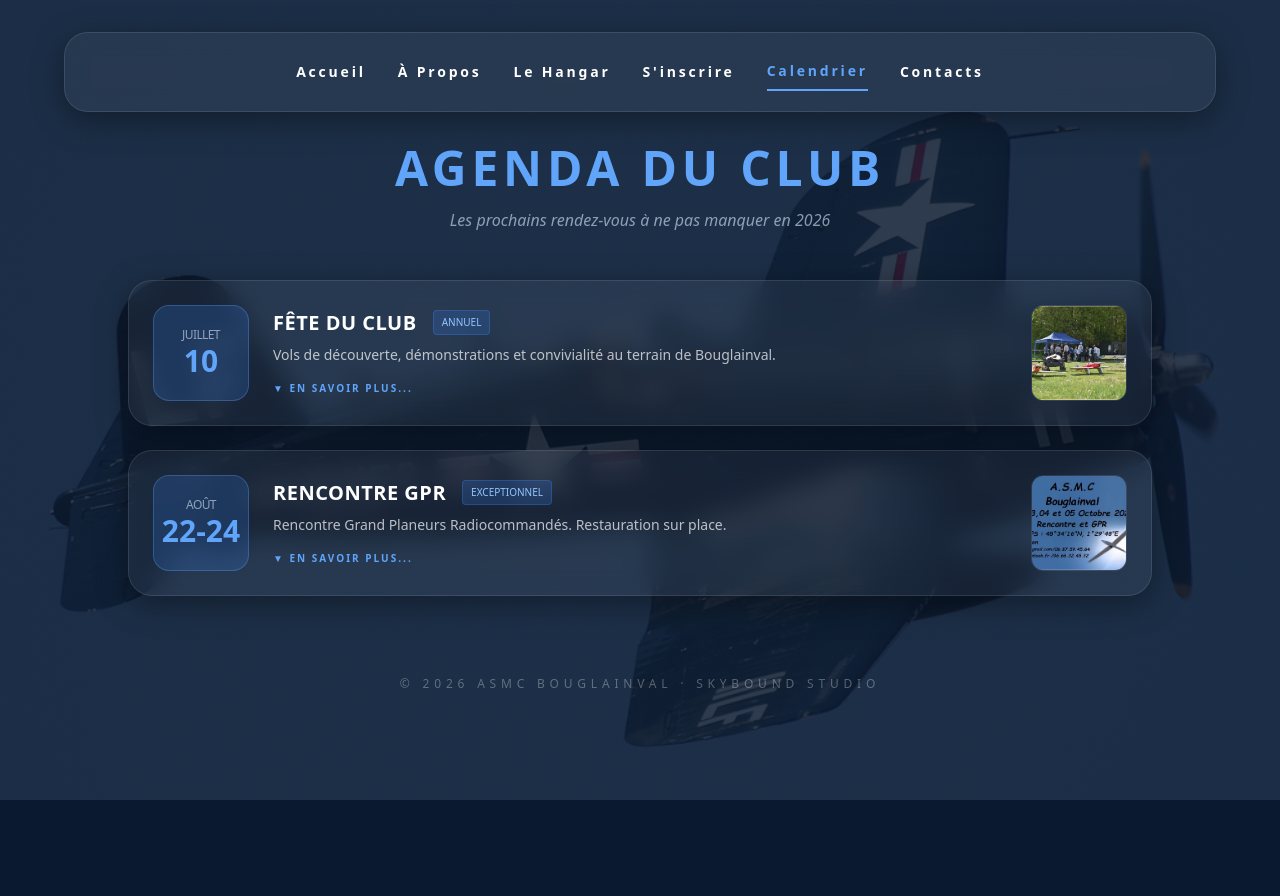
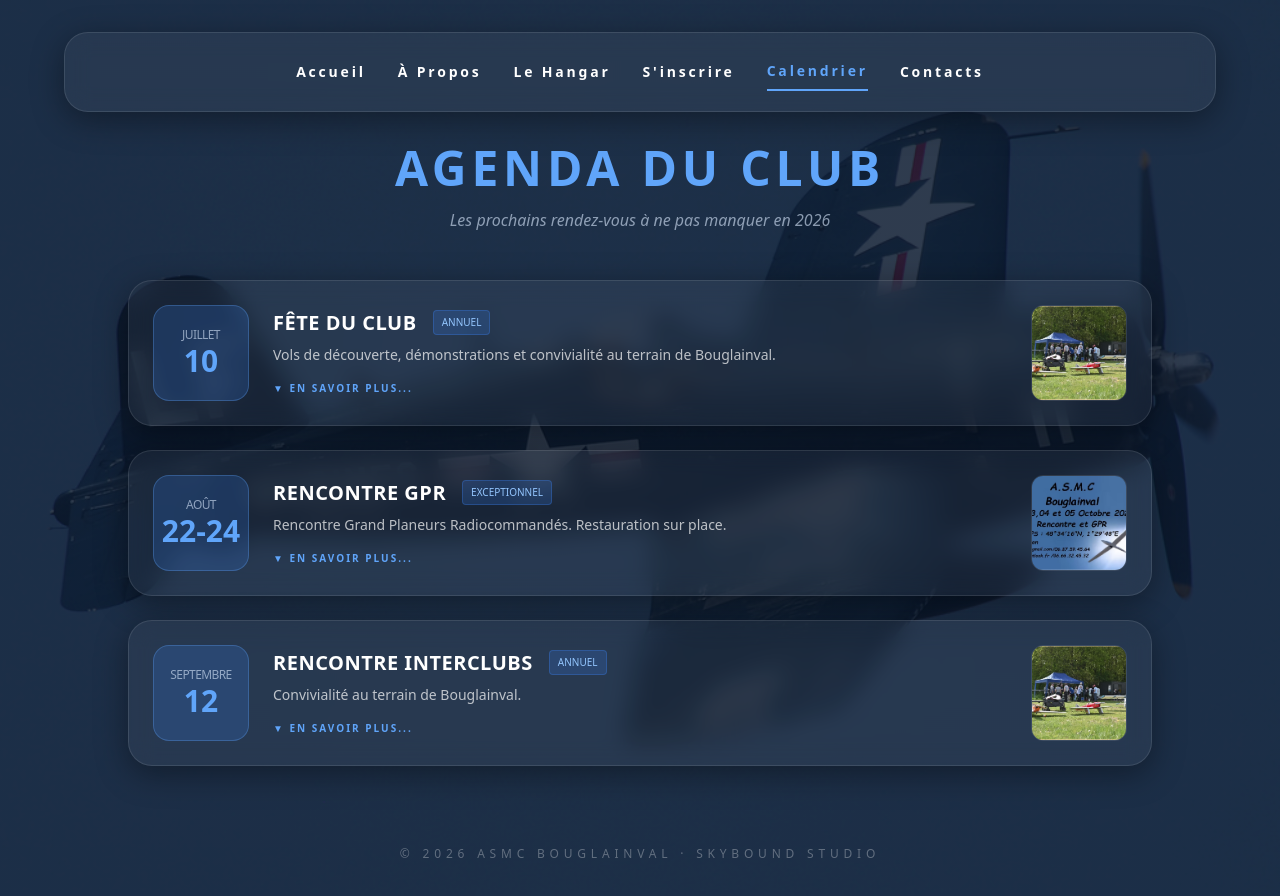
Before and after one commit to leschaeveemmanuel-rgb/asmc-site, a React (Vite) app: page / in a window 1280 px wide. Both pictures are taken after a click on the button "Calendrier". Shown: the top 896 px of the page. Before the commit the page ends 800 px from the top, so only its background shows below. Built offline with nearby package versions, Linux system fonts and the light colour scheme.

Commit message:
Add files via upload

```diff
--- a/src/App.jsx
+++ b/src/App.jsx
@@ -339,6 +339,52 @@ function App() {
                 )}
               </div>
 
+              {/* --- ÉVÉNEMENT 3 : Rencontre Interclubs --- */}
+              <div className="glass-card p-6 flex flex-col items-stretch gap-6 hover:border-blue-400/30 transition-colors">
+                <div className="flex flex-col md:flex-row items-center gap-6">
+                  <div className="flex-shrink-0 w-24 h-24 bg-blue-500/20 rounded-2xl border border-blue-400/30 flex flex-col items-center justify-center">
+                    <span className="text-xs uppercase tracking-tighter opacity-60 text-blue-100">Septembre</span>
+                    <span className="text-3xl font-black text-blue-400">12</span>
+                  </div>
+                  <div className="flex-grow text-center md:text-left space-y-2">
+                    <div className="flex flex-col md:flex-row md:items-center gap-2 md:gap-4">
+                      <h3 className="text-xl font-bold uppercase tracking-wide text-white">Rencontre Interclubs</h3>
+                      <span className="text-[10px] bg-blue-500/20 text-blue-300 px-2 py-1 rounded border border-blue-500/30 uppercase w-fit mx-auto md:mx-0">Annuel</span>
+                    </div>
+                    {/* DESCRIPTION COURTE (Vignette) */}
+                    <p className="text-sm opacity-70"> Convivialité au terrain de Bouglainval.</p>
+
+                    {/* LIEN EN SAVOIR PLUS */}
+                    <button
+                      onClick={() => setExpandedEvent(expandedEvent === 'interclub' ? null : 'interclub')}
+                      className="text-[10px] font-black uppercase tracking-[0.2em] text-blue-400 hover:text-blue-300 transition-colors pt-2"
+                    >
+                      {expandedEvent === 'interclub' ? '▲ Réduire' : '▼ En savoir plus...'}
+                    </button>
+                  </div>
+                  <div className="flex-shrink-0 w-24 h-24 group/img">
+                    <a href="/image.png" target="_blank" rel="noopener noreferrer" className="block w-full h-full relative">
+                      <img src="/image.png" alt="Affiche" className="w-full h-full object-cover rounded-xl border border-white/10" onError={(e) => { e.target.src = "https://via.placeholder.com/100?text=Affiche"; }} />
+                    </a>
+                  </div>
+                </div>
+
+                {/* BLOC DÉTAILLÉ (Multi-lignes) */}
+                {expandedEvent === 'fete' && (
+                  <div className="mt-4 p-6 rounded-xl bg-white/5 border-t border-white/10 animate-in slide-in-from-top-4 duration-300">
+                    <p className="text-sm leading-relaxed opacity-90 whitespace-pre-line">
+                      La traditionnelle rencontre Interclubs de l'ASMC du mois de Septembre.{"\n\n"}
+                      Au programme :{"\n"}
+                      • Paëlla géante le midi (sur réservation){"\n"}
+                      • Vols de démonstration de vos plus beaux modèles{"\n"}
+                      • Ateliers découverte pour les enfants{"\n"}
+                      • Baptêmes de l'air en double commande{"\n\n"}
+                      Venez nombreux partager votre passion dans une ambiance familiale et conviviale.
+                    </p>
+                  </div>
+                )}
+              </div>
+
             </div>
           </div>
         )}
```
